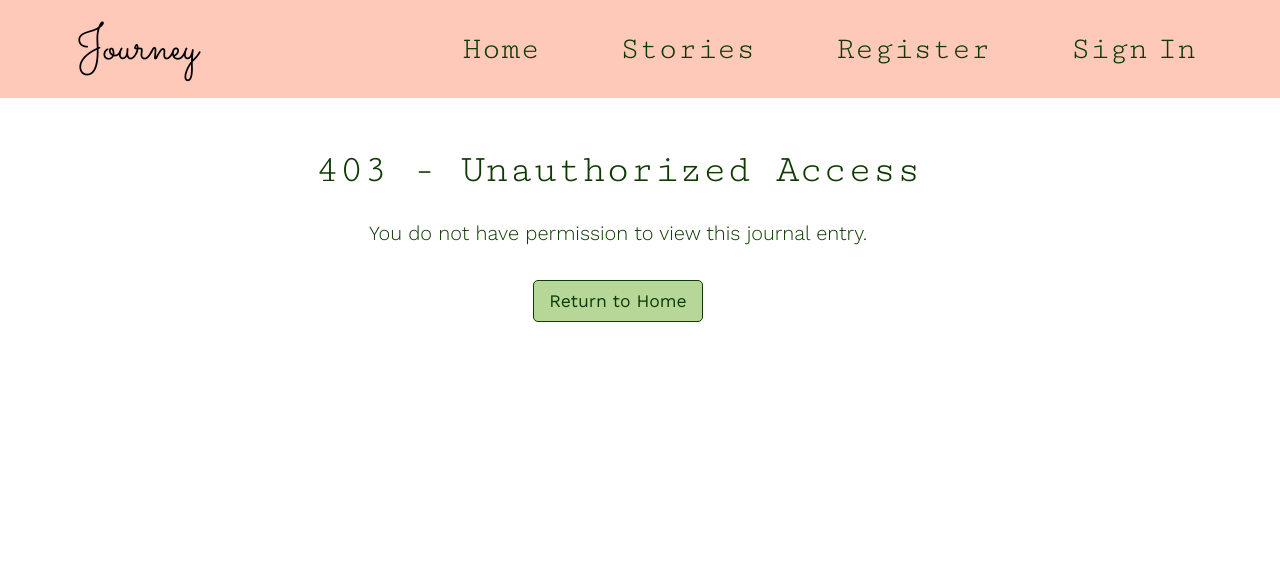
After one commit to niekados/Journey, a Django app: template templates/403.html in a window 1280 px wide. The commit adds this page. Shown: the top 567 px of the page. Run offline with Django 3.2, Linux system fonts and the light colour scheme; the template is opened without the code that fills it, so the values that code supplies are empty; some libraries are stand-ins or nearby versions.

Commit message:
Bug fix, adjust delete_journal_entry view, to forbid render delete confirmation template for unauthorised user

```diff
--- /dev/null
+++ b/templates/403.html
@@ -0,0 +1,13 @@
+{% extends "base.html" %}
+
+{% block title %}Delete Journal Entry{% endblock %}
+
+{% block content %}
+
+<div class="container text-center m-5">
+    <h1 class="mb-4">403 - Unauthorized Access</h1>
+    <p class="lead">You do not have permission to view this journal entry.</p>
+    <a href="{% url 'home' %}" class="my-button green-button mt-3">Return to Home</a>
+</div>
+
+{% endblock %}
```
Also changed, not shown: journal/templates/journal/journal.html (+4 -6 lines), journal/views.py (+15 -6 lines).
